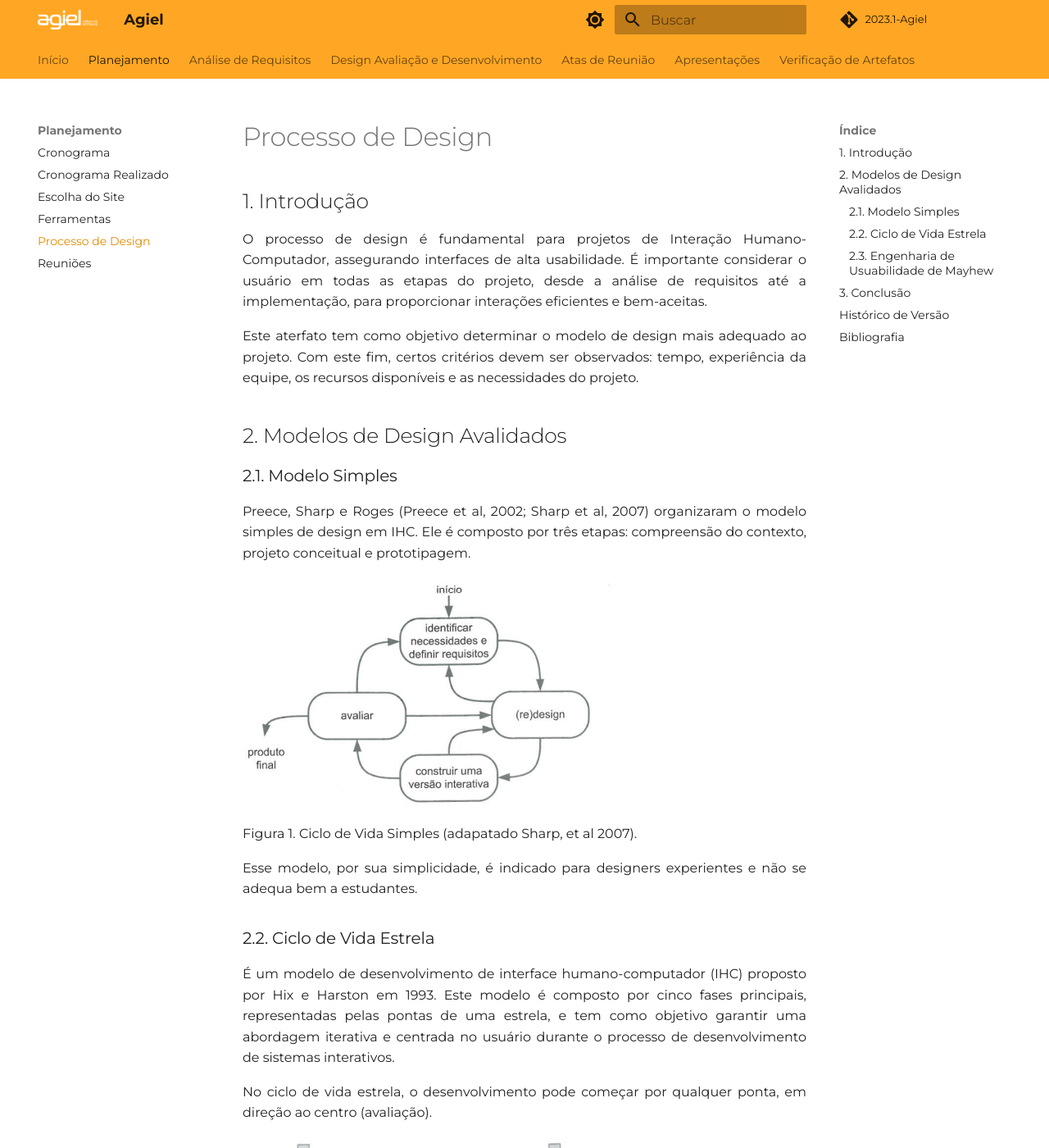
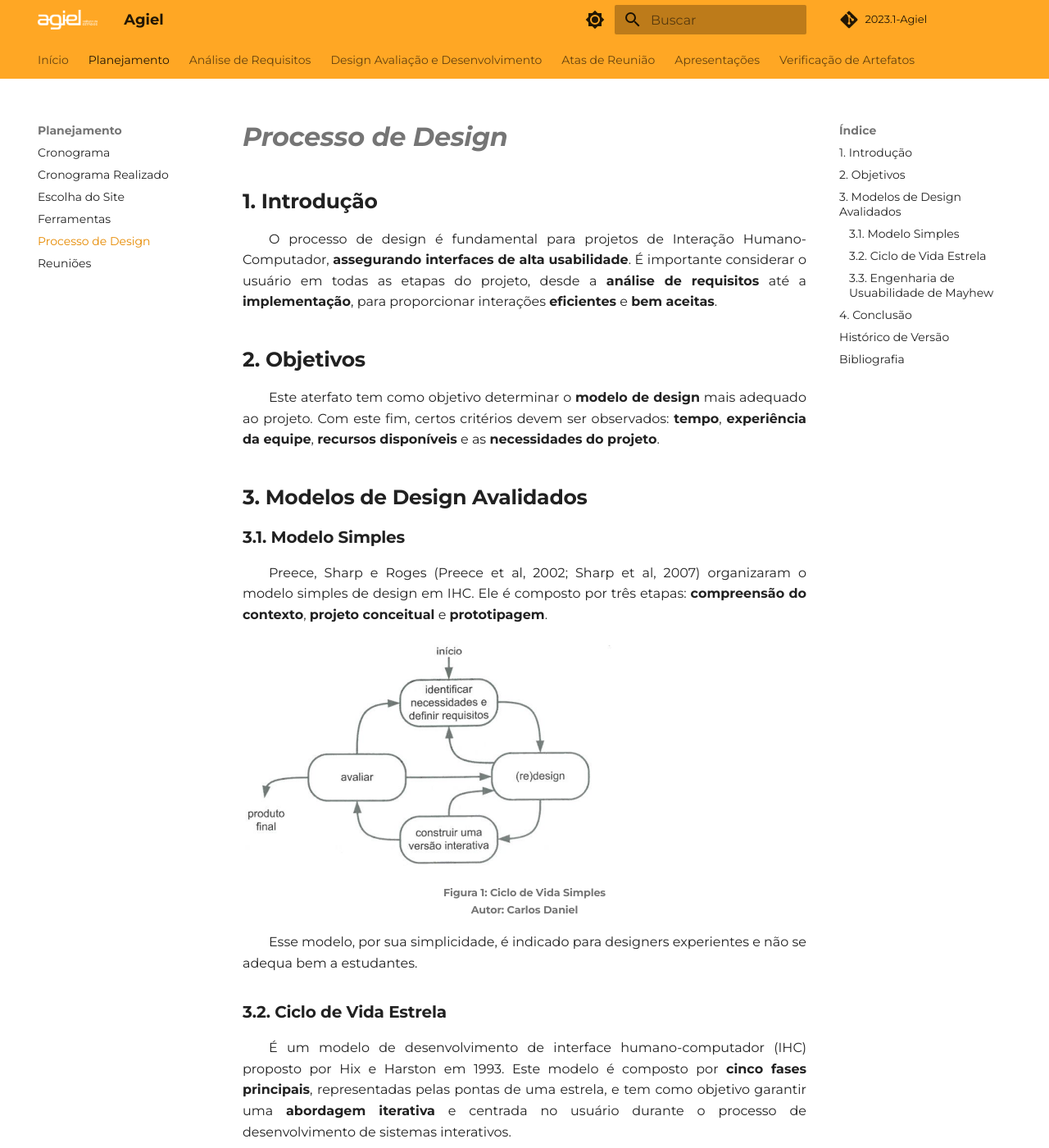
Before and after one commit to Interacao-Humano-Computador/2023.1-Agiel, an MkDocs documentation site: the page built from docs/planejamento/processo_design.md, in a window 1280 px wide and 1400 px high. Shown: the whole window at 82% size. Built offline with MkDocs 1.6.1 and Material for MkDocs 9.7.7, drawn with Linux system fonts in a browser that asks for light colours; some web fonts are replaced; comment, search, counter and statistics services are not loaded; some of the changed text lies outside the part shown.

Commit message:
acrescentando alteracoes para o artefato de processo de design

```diff
--- a/docs/planejamento/processo_design.md
+++ b/docs/planejamento/processo_design.md
@@ -1,72 +1,78 @@
-# Processo de Design
+# ***Processo de Design***
 
-## 1. Introdução
+## **1. Introdução**
 <p align="justify">
-O processo de design é fundamental para projetos de Interação Humano-Computador, assegurando interfaces de alta usabilidade. É importante considerar o usuário em todas as etapas do projeto, desde a análise de requisitos até a implementação, para proporcionar interações eficientes e bem-aceitas.
+&emsp;&emsp;O processo de design é fundamental para projetos de Interação Humano-Computador, <b>assegurando interfaces de alta usabilidade</b>. É importante considerar o usuário em todas as etapas do projeto, desde a <b>análise de requisitos</b> até a <b>implementação</b>, para proporcionar interações <b>eficientes</b> e <b>bem aceitas</b>.
 </p>
 
+## **2. Objetivos**
 <p align="justify">
-Este aterfato tem como objetivo determinar o modelo de design mais adequado ao projeto. Com este fim, certos critérios devem ser observados: tempo, experiência da equipe, os recursos disponíveis e as necessidades do projeto.
+&emsp;&emsp;Este aterfato tem como objetivo determinar o <b>modelo de design</b> mais adequado ao projeto. Com este fim, certos critérios devem ser observados: <b>tempo</b>, <b>experiência da equipe</b>, <b>recursos disponíveis</b> e as <b>necessidades do projeto</b>.
 </p>
 
-## 2. Modelos de Design Avalidados
-
-### 2.1. Modelo Simples
+## **3. Modelos de Design Avalidados**
+### **3.1. Modelo Simples**
 <p align="justify">
-Preece, Sharp e Roges (Preece et al, 2002; Sharp et al, 2007) organizaram o modelo simples de design em IHC. Ele é composto por três etapas: compreensão do contexto, projeto conceitual e prototipagem.</p>
+&emsp;&emsp;Preece, Sharp e Roges (Preece et al, 2002; Sharp et al, 2007) organizaram o modelo simples de design em IHC. Ele é composto por três etapas: <b>compreensão do contexto</b>, <b>projeto conceitual</b> e <b>prototipagem</b>.
+</p>
 
 
 ![Modelo](../imagens/ciclo_simples.png)
 
-<p style="font-size: 0.8rem">Figura 1. Ciclo de Vida Simples (adapatado Sharp, et al 2007).</p>
+<h6 align = "center">Figura 1: Ciclo de Vida Simples
+<br> Autor: Carlos Daniel</h6>
+
 
 <p align="justify">
-Esse modelo, por sua simplicidade, é indicado para designers experientes e não se adequa bem a estudantes.
+&emsp;&emsp;Esse modelo, por sua simplicidade, é indicado para designers experientes e não se adequa bem a estudantes.
 </p>
 
-### 2.2. Ciclo de Vida Estrela
+### **3.2. Ciclo de Vida Estrela**
 <p align="justify">
-É um modelo de desenvolvimento de interface humano-computador (IHC) proposto por Hix e Harston em 1993. Este modelo é composto por cinco fases principais, representadas pelas pontas de uma estrela, e tem como objetivo garantir uma abordagem iterativa e centrada no usuário durante o processo de desenvolvimento de sistemas interativos.
+&emsp;&emsp;É um modelo de desenvolvimento de interface humano-computador (IHC) proposto por Hix e Harston em 1993. Este modelo é composto por <b>cinco fases principais</b>, representadas pelas pontas de uma estrela, e tem como objetivo garantir uma <b>abordagem iterativa</b> e centrada no usuário durante o processo de desenvolvimento de sistemas interativos.
 </p>
 <p align="justify">
-No ciclo de vida estrela, o desenvolvimento pode começar por qualquer ponta, em direção ao centro (avaliação).
+&emsp;&emsp;No ciclo de vida estrela, o desenvolvimento pode começar por qualquer ponta, em direção ao centro (avaliação).
 </p>
 
 ![Modelo](../imagens/ciclo_estrela.png)
 
-<p style="font-size: 0.8rem">Figura 2. Ciclo de Vida Estrela.</p>
+<h6 align = "center">Figura 2: Ciclo de Vida Estrela
+<br> Autor: Carlos Daniel</h6>
 
 
-### 2.3. Engenharia de Usuabilidade de Mayhew
-
+### **3.3. Engenharia de Usuabilidade de Mayhew**
 <p align="justify">
-É uma abordagem iterativa para um projeto de interfaces humano-computador. Envolve a aplicação de princípios e métodos de engenharia em três etapas principais, conhecidas como o ciclo de vida para engenharia de usabilidade (MAYHEW, 1999):
+&emsp;&emsp;É uma abordagem iterativa para um projeto de interfaces humano-computador. Envolve a aplicação de <b>princípios</b> e <b>métodos</b> de engenharia em <b>três etapas principais</b>, conhecidas como o ciclo de vida para engenharia de usabilidade (MAYHEW, 1999):
 </p>
 
 ![Modelo](../imagens/ciclo_mayhew.png)
 
-<p style="font-size: 0.8rem">Figura 3. Ciclo de Vida Mayhew (Adpatado Mayhew, 1999).</p>
-
+<h6 align = "center">Figura 3: Ciclo de Vida Mayhew
+<br> Autor: Carlos Daniel</h6>
 
 <p align="justify">
-Análise de requisitos: Nesta etapa, são coletados os requisitos do projeto, dados dos usuários, suas necessidades, assim como as tarefas a serem executadas na interface.
+&emsp;&emsp;Análise de requisitos: Nesta etapa, são coletados os requisitos do projeto, dados dos usuários, suas necessidades, assim como as tarefas a serem executadas na interface.
 </p>
 <p align="justify">
-Design, avaliação e desenvolvimento: são criadas soluções com base na análise de requisitos, incluindo modelos conceituais, protótipos e guias de estilo, sempre levando em consideração os testes de usabilidade.
+&emsp;&emsp;Design, avaliação e desenvolvimento: são criadas soluções com base na análise de requisitos, incluindo modelos conceituais, protótipos e guias de estilo, sempre levando em consideração os testes de usabilidade.
 </p>
 <p align="justify">
-Ao fim desta etapa, espera-se ter um protótipo de alta fidelidade que atenda todas as metas de design e usabilidade.
+&emsp;&emsp;Ao fim desta etapa, espera-se ter um protótipo de alta fidelidade que atenda todas as metas de design e usabilidade.
 </p>
 <p align="justify">
-Instalação: O design deve coletar opiniões dos usuários depois de algum tempo de uso. Essas opiniões serão úteis para melhorar o sistema em versões futuras.
+&emsp;&emsp;Instalação: O design deve coletar opiniões dos usuários depois de algum tempo de uso. Essas opiniões serão úteis para melhorar o sistema em versões futuras.
 </p>
 
-## 3. Conclusão
-<p align="justify">Em conclusão, o modelo de design mais adequado para o projeto é a Engenharia de Usabilidade de Mayhew. Este modelo é mais detalhado e iterativo, o que o torna benéfico para o aprendizado de designers inexperientes. A Engenharia de Usabilidade de Mayhew fornece uma estrutura clara e passo a passo, guiando os designers ao longo de todas as etapas do processo, desde a análise de requisitos até a instalação. Dessa forma, ela não apenas garante a qualidade da interface (por avaliação contínua), mas também contribui para o desenvolvimento das habilidades e conhecimentos dos designers, tornando-se uma escolha ideal para o projeto em questão.
+## **4. Conclusão**
+<p align="justify">
+&emsp;&emsp;Em conclusão, o modelo de design mais adequado para o projeto é a <b>Engenharia de Usabilidade de Mayhew</b>. Este modelo é mais <b>detalhado</b> e <b>iterativo</b>, o que o torna benéfico para o aprendizado de designers inexperientes. A Engenharia de Usabilidade de Mayhew fornece uma estrutura clara e passo a passo, guiando os designers ao longo de todas as etapas do processo, desde a <b>análise de requisitos</b> até a <b>instalação</b>. Dessa forma, ela não apenas garante a qualidade da interface (por avaliação contínua), mas também contribui para o desenvolvimento das habilidades e conhecimentos dos designers, tornando-se uma escolha ideal para o projeto em questão.
 </p>
 
-## Histórico de Versão
-A Tabela 1 registra o histórico de versão desse documento.
+## **Histórico de Versão**
+<p align="justify">
+&emsp;&emsp;A Tabela 1 registra o histórico de versão desse documento.
+</p>
 
 |   Versão   | Data  |                      Descrição                      |    Autor(es)     |  Revisor(es)  |
 | :--------: | :---: | :-------------------------------------------------: | :--------------: | :-----------: |
@@ -74,9 +80,9 @@ A Tabela 1 registra o histórico de versão desse documento.
 |  `1.1`     | 25/04/2023 | Ajusta bibliografia | Carlos |
 
 <h6 align = "center"> Tabela 1: Histórico de Versão
-<br> Autor: Carlos </h6>
+<br> Autor: Carlos Daniel</h6>
 
-## Bibliografia
+## **Bibliografia**
 
 > BARBOSA, Simone; DINIZ, Bruno. Interação Humano-Computador. Editora Elsevier, Rio de Janeiro, 2010.
 
```
Also changed, not shown: docs/planejamento/cronograma.md (+21 -21 lines), docs/planejamento/cronograma_realizado.md (+18 -18 lines).
